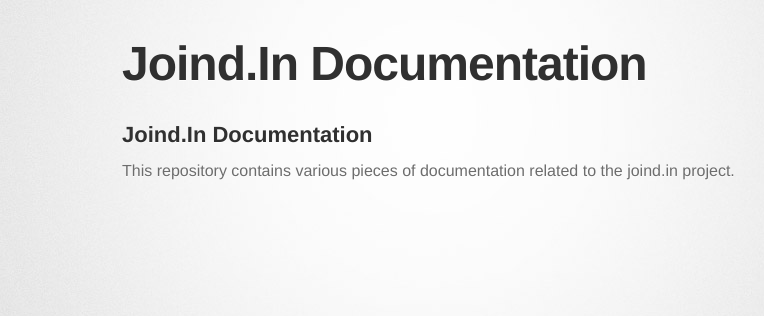
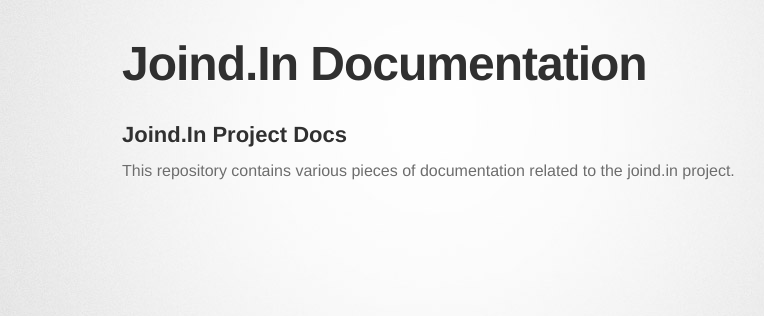
Before and after one commit to joindin/joindin.github.io, a Jekyll site: the page built from index.md, in a window 1280 px wide. Shown: the top 316 px of the page, without its empty margins (208-972 px from the left). Built offline with Jekyll 4.4.1, drawn with Linux system fonts in a browser that asks for light colours; some web fonts are replaced.

Commit message:
Useless change to trigger a rebuild?

```diff
--- a/index.md
+++ b/index.md
@@ -3,6 +3,6 @@
 title: Joind.In Project Documentation
 ---
 
-## Joind.In Documentation
+## Joind.In Project Docs
 
 This repository contains various pieces of documentation related to the joind.in project.
```
